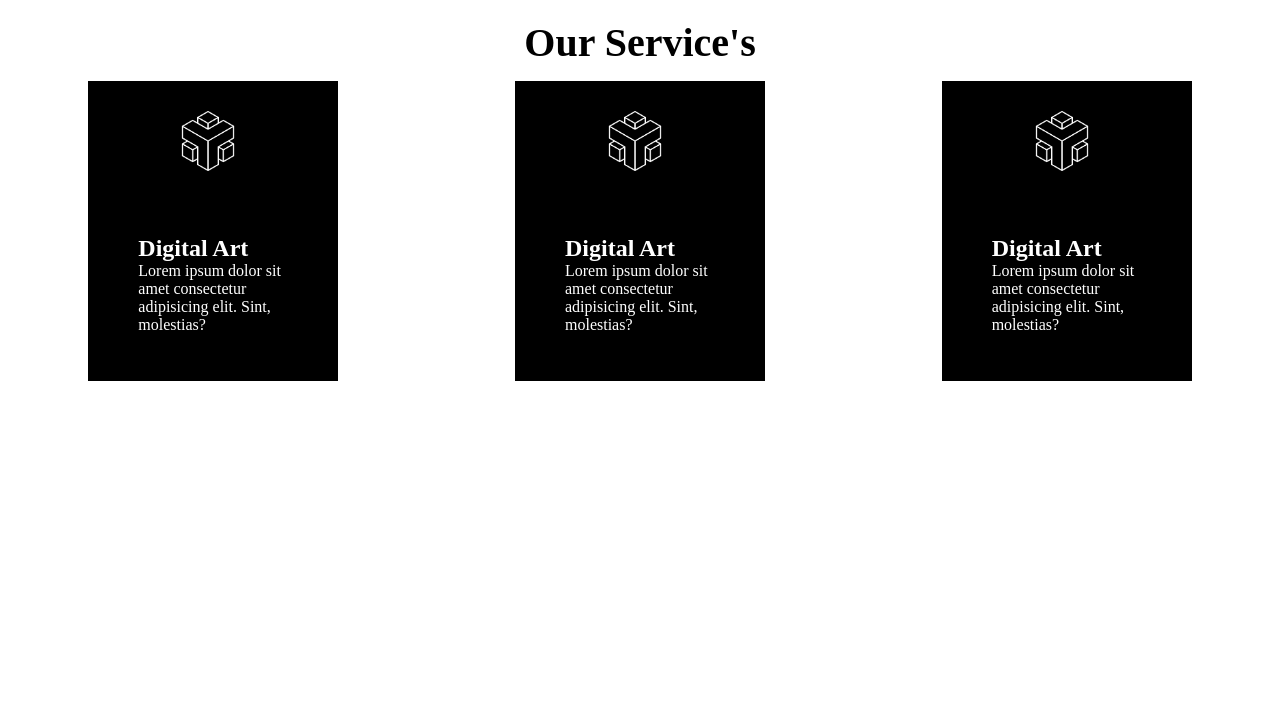
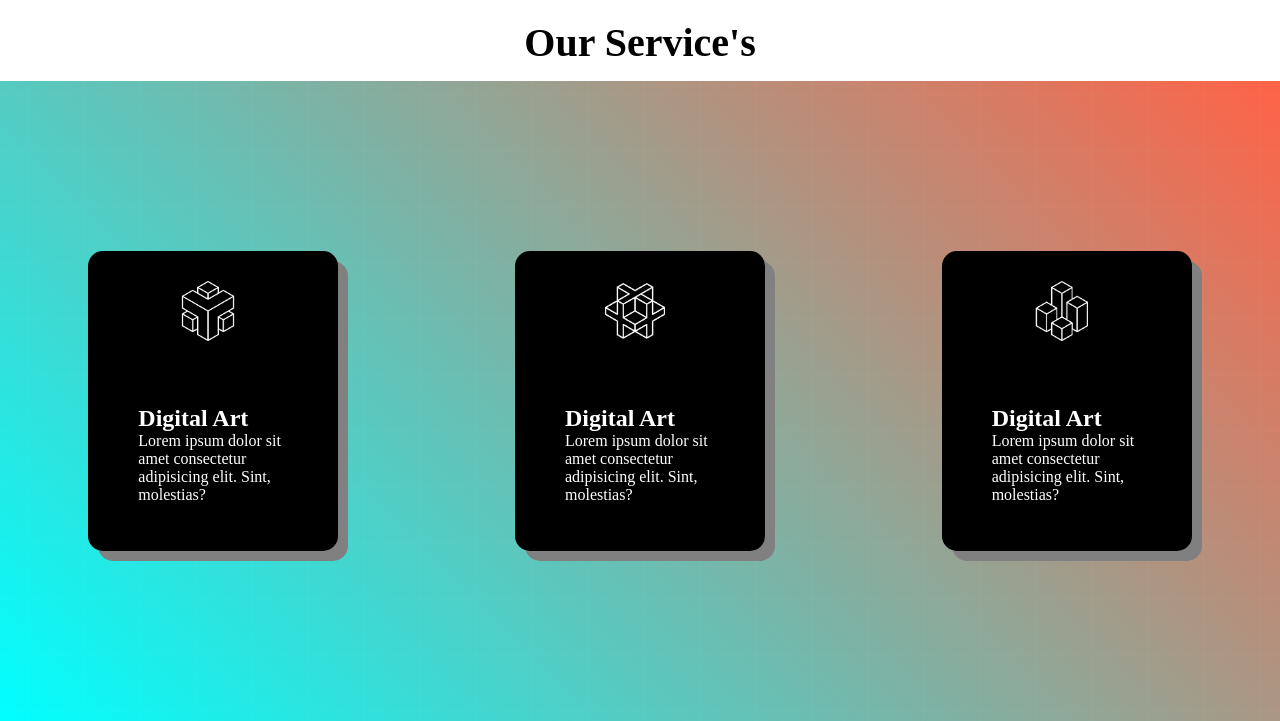
Before and after one commit to mkasiam/Concept-work1, a plain HTML site: page test.html in a window 1280 px wide. Shown: the part 1304-2025 px from the top of the page. Before the commit the page ends 1685 px from the top, so only its background shows below. Drawn offline with Linux system fonts and the light colour scheme.

Commit message:
Third commit

```diff
--- a/test.css
+++ b/test.css
@@ -78,13 +78,16 @@
     display: flex;
     justify-content: space-around;
     align-items: center;
+    height: 80vh;
+    background-image: url("images/background.png"),
+    linear-gradient(45deg,cyan,tomato);
 }
 .SmallBox{
     width: 250px;
     height: 300px;
     background-color: black;
-    border-radius: 5px solid gray;
-
+   border-radius: 15px ;
+   box-shadow:10px 10px grey;
 }
 .SmallBoxContent{
     margin: 10px;
--- a/test.html
+++ b/test.html
@@ -72,7 +72,8 @@
       <!-- This is fourth Section  -->
 
       <section>
-        <h1 class="Big-title">Our Service's</h1>
+
+          <h1 class="Big-title">Our Service's</h1>
         <div class="Fourth-container">
           <div class="SmallBox">
             <div class="icons" style="align-items: center;">
@@ -88,7 +89,7 @@
           </div>
           <div class="SmallBox">
             <div class="icons" style="align-items: center;">
-              <img class="icons-pic" src="icon/0.png" alt="" />
+              <img class="icons-pic" src="icon/1.png" alt="" />
             </div>
             <div class="SmallBoxContent">
               <h1>Digital Art</h1>
@@ -100,7 +101,7 @@
           </div>
           <div class="SmallBox">
             <div class="icons" style="align-items: center;">
-              <img class="icons-pic" src="icon/0.png" alt="" />
+              <img class="icons-pic" src="icon/2.png" alt="" />
             </div>
             <div class="SmallBoxContent">
               <h1>Digital Art</h1>
@@ -111,6 +112,9 @@
             </div>
           </div>
         </div>
+
+
+
       </section>
     </main>
     <footer></footer>
```
